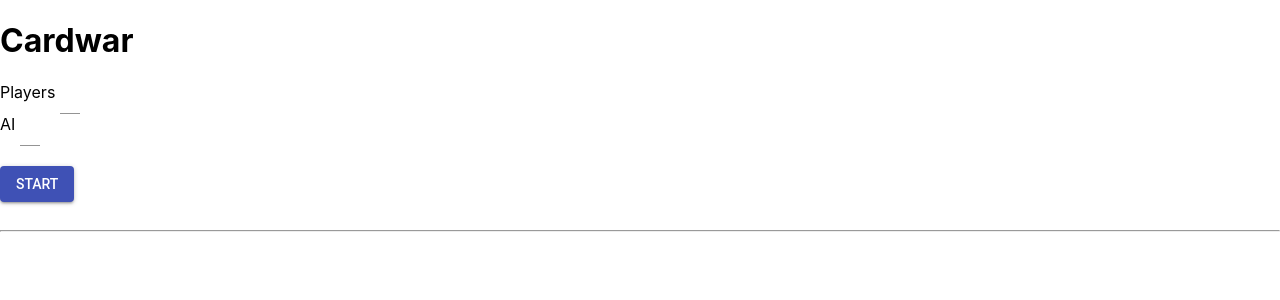
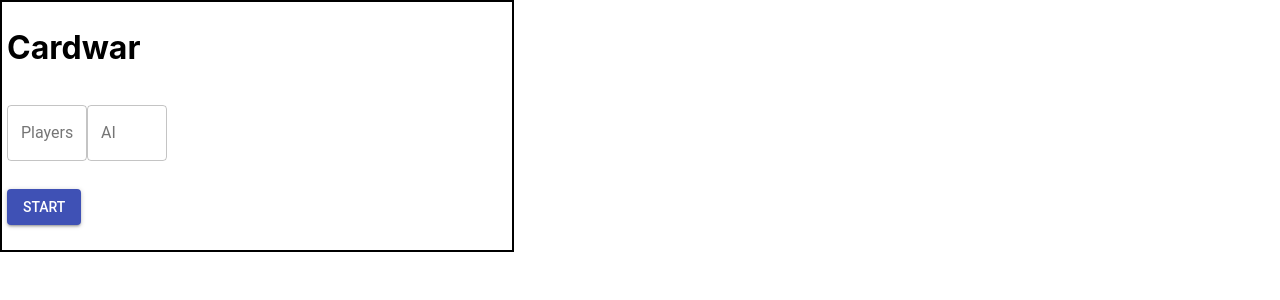
Before and after one commit to OzorMox/Cardwar, a React (Create React App) app: page / in a window 1280 px wide. Shown: the top 300 px of the page. Built offline with nearby package versions, Linux system fonts and the light colour scheme.

Commit message:
Layout/UI changes.

```diff
--- a/public/index.html
+++ b/public/index.html
@@ -26,8 +26,6 @@
   </head>
   <body>
     <noscript>You need to enable JavaScript to run this app.</noscript>
-    <h1>Cardwar</h1>
-
     <div id="root"></div>
     <!--
       This HTML file is a template.
--- a/src/App.css
+++ b/src/App.css
@@ -1,3 +1,21 @@
+.main {
+  border-style: solid;
+  border-width: 2px;
+  padding: 5px;
+  width: 500px;
+}
+
 .setup {
-  width: 20px;
+  width: 80px;
+  margin-left: 10px;
 }
+
+.player {
+  border-style: solid;
+  border-width: 2px;
+}
+
+.city {
+  border-style: solid;
+  border-width: 2px;
+}
--- a/src/App.js
+++ b/src/App.js
@@ -124,10 +124,10 @@ class App extends React.Component {
     }
 
     return (
-      <div>
+      <div className="main">
+        <h1>Cardwar</h1>
         <Setup setup={this.setup} />
         <br />
-        <hr />
         {players}
       </div>
     )
--- a/src/City.js
+++ b/src/City.js
@@ -6,10 +6,8 @@ class City extends React.Component {
     const buildArmy = <Button variant="contained" color="primary" onClick={() => {this.props.buildArmy(this.props.id)}} disabled={!this.props.activeTurn}>Build Army</Button>
 
     return(
-      <div>
-        <br />
-        {this.props.city.name}
-        <br />
+      <div className="city">
+        <h3>{this.props.city.name}</h3>
         Armies: {this.props.city.armies} {!this.props.player.ai ? buildArmy : null}
         <br />
       </div>
--- a/src/Player.js
+++ b/src/Player.js
@@ -4,6 +4,7 @@ import Select from '@material-ui/core/Select'
 import MenuItem from '@material-ui/core/MenuItem'
 
 import City from './City'
+import { OutlinedInput } from '@material-ui/core';
 
 class Player extends React.Component {
   constructor(props) {
@@ -53,14 +54,22 @@ class Player extends React.Component {
     }
 
     const attackFrom = (
-      <Select value={this.state.from} onChange={this.attackFromChange}>
+      <Select
+        value={this.state.from}
+        onChange={this.attackFromChange}
+        input={<OutlinedInput labelWidth={0} />}
+      >
         <MenuItem value="-1">--</MenuItem>
         {attackFromCities}
       </Select>
     )
 
     const attackTo = (
-      <Select value={this.state.to} onChange={this.attackToChange}>
+      <Select
+        value={this.state.to}
+        onChange={this.attackToChange}
+        input={<OutlinedInput labelWidth={0} />}
+      >
         <MenuItem value="-1">--</MenuItem>
         {attackToCities}
       </Select>
@@ -71,15 +80,14 @@ class Player extends React.Component {
     const attack = <div>Attack from {attackFrom} to {attackTo} <Button variant="contained" color="primary" onClick={() => {this.props.attack(this.state.from, this.state.to)}} disabled={!this.activeTurn()}>Go!</Button></div>
 
     return(
-      <div>
-        {type} {this.props.id} {!this.props.player.ai ? buildCity : null}
+      <div className="player">
+        <h2>{type} {this.props.id}</h2> {!this.props.player.ai ? buildCity : null}
         <br />
         {cities}
         <br />
         {!this.props.player.ai ? attack : null}
         <br />
         <br />
-        <hr />
       </div>
     )
   }
--- a/src/Setup.js
+++ b/src/Setup.js
@@ -25,9 +25,24 @@ class Setup extends React.Component {
   render() {
     return(
       <div>
-        Players <TextField id="players" type="text" className="setup" onChange={this.handlePlayerChange}></TextField>
-        <br />
-        AI <TextField id="ai" type="text" className="setup" onChange={this.handleAIChange}></TextField>
+        <TextField
+          id="players"
+          label="Players"
+          type="text"
+          className="setup"
+          margin="normal"
+          variant="outlined"
+          onChange={this.handlePlayerChange}>
+        </TextField>
+        <TextField
+          id="ai"
+          label="AI"
+          type="text"
+          className="setup"
+          margin="normal"
+          variant="outlined"
+          onChange={this.handleAIChange}>
+        </TextField>
         <br />
         <br />
         <Button variant="contained" color="primary" onClick={() => this.props.setup(this.state.players, this.state.ai)}>Start</Button>
```
